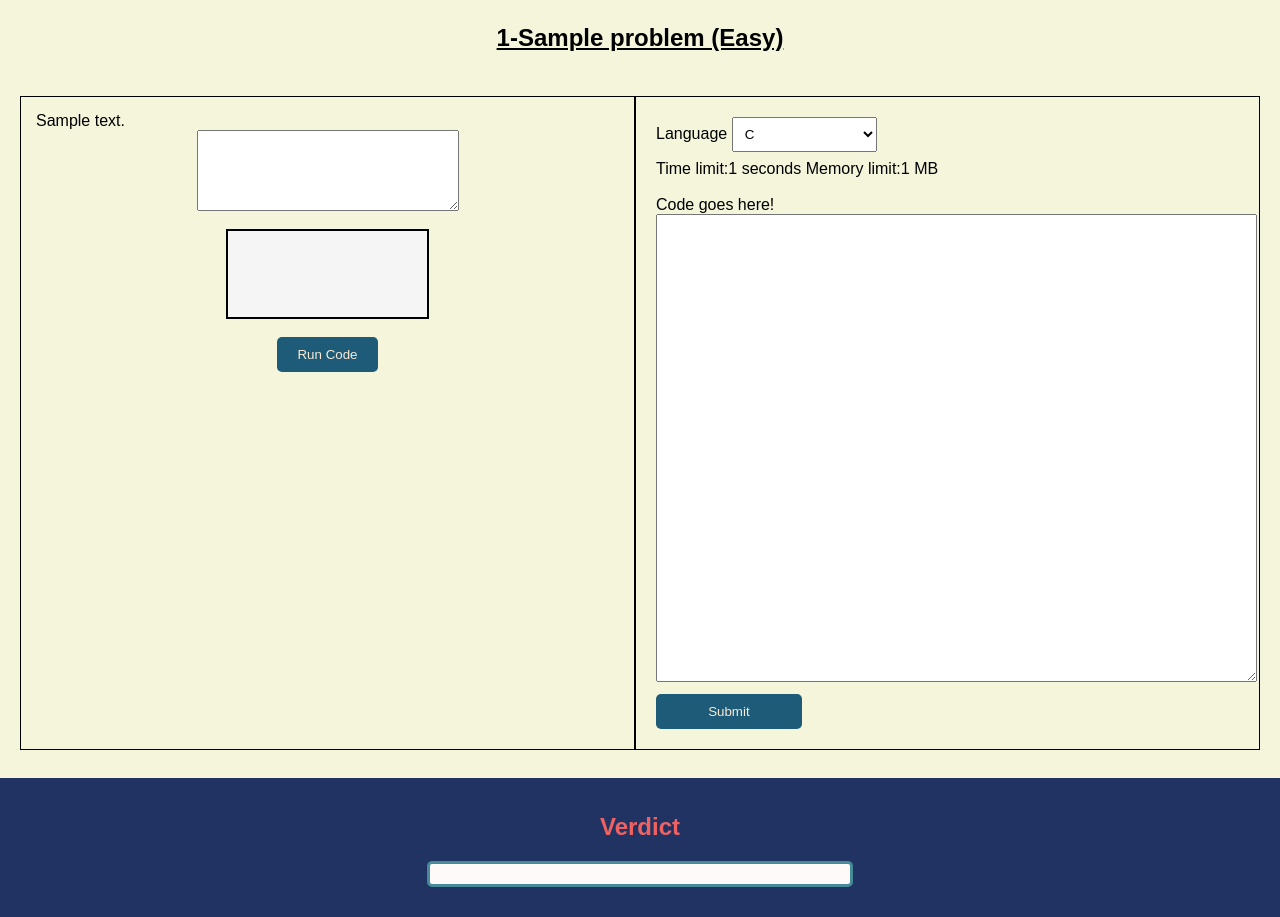
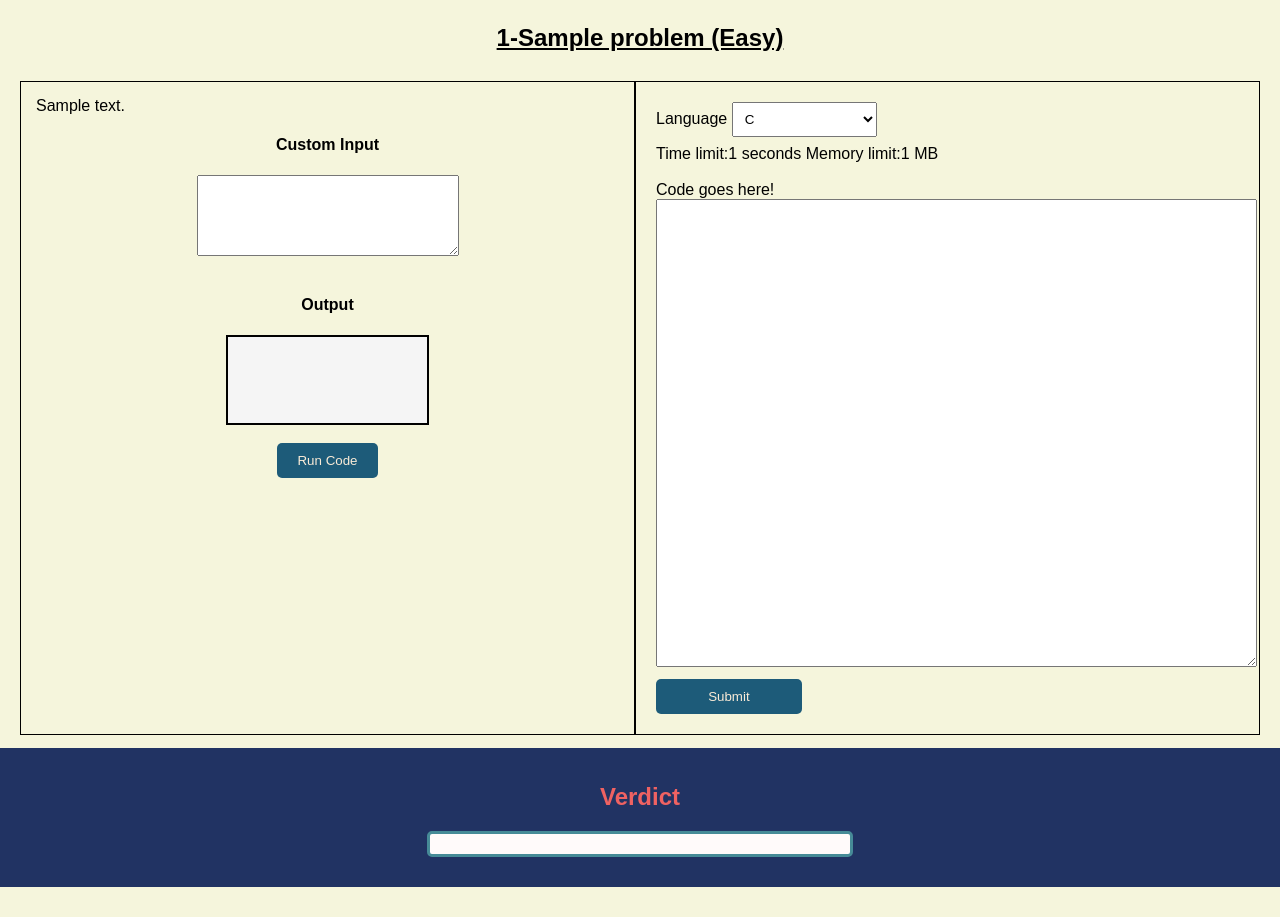
Before and after one commit to Akshay-Gupta13/CodeScaper, a Django app: page /home/problem/1 in a window 1280 px wide. Shown: the part 47-964 px from the top of the page. After the commit the page ends 934 px from the top, so only its background shows below. Run offline with Django 4.2, Linux system fonts and the light colour scheme; a user stored in the database is signed in; tables that the repository leaves empty hold one stand-in row (values such as "Sample post"); some libraries are stand-ins or nearby versions.

Commit message:
minor changes

```diff
--- a/onlinejudge/trash/temp.py
+++ b/onlinejudge/trash/temp.py
@@ -1,3 +1,3 @@
- a = int(input())
- b = int(input())
-print(a+b)
+a = int(input())
+b = int(input())
+print(a-b)
--- a/templates/question.html
+++ b/templates/question.html
@@ -53,7 +53,10 @@
         display: flex;
         flex-wrap: wrap;
         justify-content: space-between;
-        padding: 20px;
+        padding-left: 20px;
+        padding-right: 20px;
+        padding-top: 5px;
+        padding-bottom: 5px;
       }
 
       .Problem-description {
@@ -224,8 +227,10 @@
     <div class="Problem-description">
       {{ question.problem_description }}
       <div class="customTc-container">
+        <h4>Custom Input</h4>
         <textarea name="customTc" id="customTc" cols="30" rows="5"></textarea>
         <br>
+        <h4>Output</h4>
         <div class="outputTextarea" id="outputTextarea"></div>
         <br>
         <button class="run-code-btn"onclick="updateData()">Run Code</button>
```
Also changed, not shown: 2 other files.
